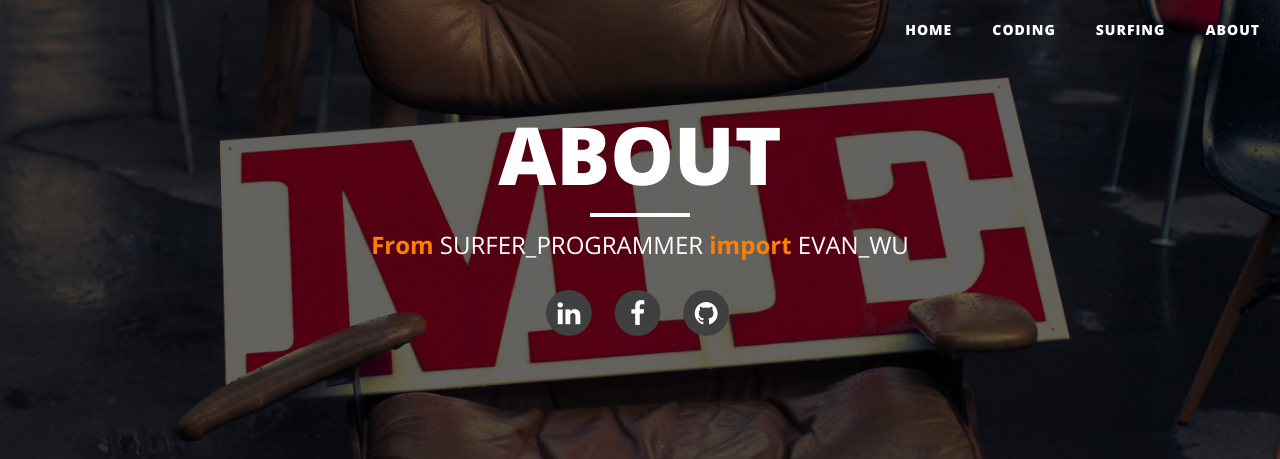
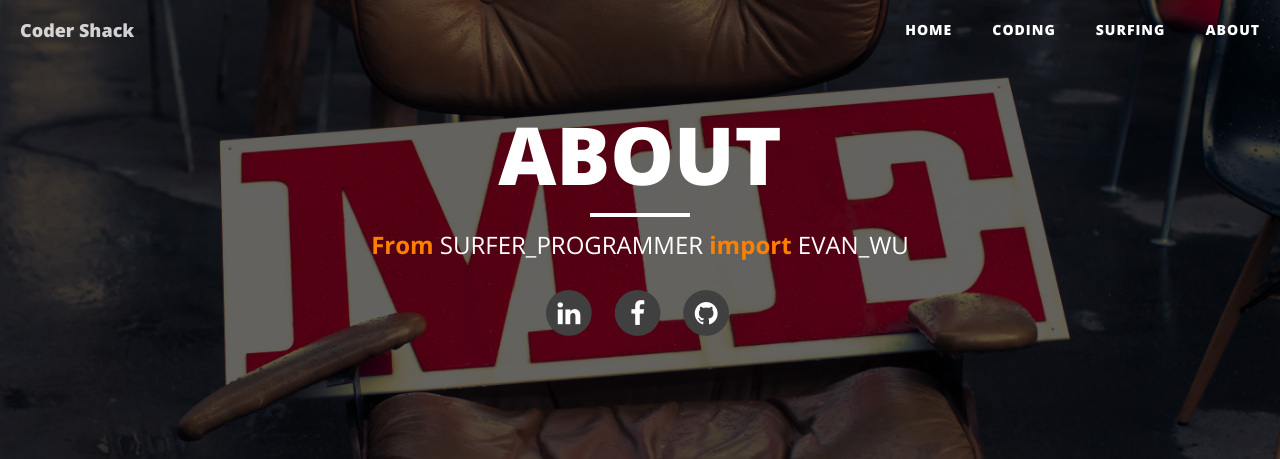
Before and after one commit to wenyaowu/myBlog, a Django app: page /blog/about_me/ in a window 1280 px wide. Shown: the top 459 px of the page. Run offline with Django 3.2, Linux system fonts and the light colour scheme; some libraries are stand-ins or nearby versions.

Commit message:
Fix Navbar collapse

```diff
--- a/templates/base.html
+++ b/templates/base.html
@@ -45,8 +45,19 @@
     <!-- Navigation -->
     <nav class="navbar navbar-default navbar-custom navbar-fixed-top">
         <div class="container-fluid">
+
+            <div class="navbar-header">
+      <button type="button" class="navbar-toggle" data-toggle="collapse" data-target="#myNavbar">
+        <span class="icon-bar"></span>
+        <span class="icon-bar"></span>
+        <span class="icon-bar"></span>
+        <span class="icon-bar"></span>
+      </button>
+      <a class="navbar-brand" href="#">Coder Shack</a>
+    </div>
+
             <!-- Collect the nav links, forms, and other content for toggling -->
-            <div class="navbar-inner" id="bs-example-navbar-collapse-1">
+            <div class="collapse navbar-collapse" id="myNavbar">
                 <ul class="nav navbar-nav navbar-right">
                     <li>
                         <a href="{% url 'index' %}">Home</a>
```
